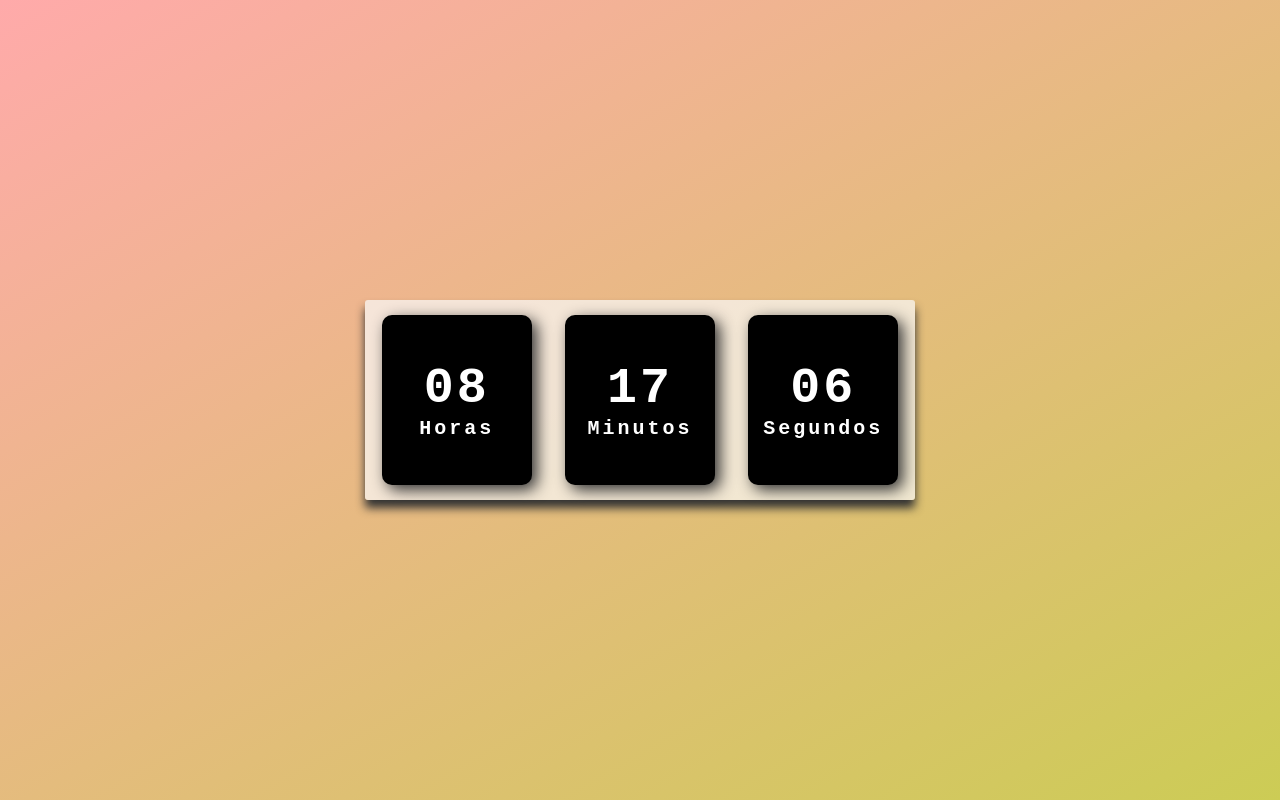
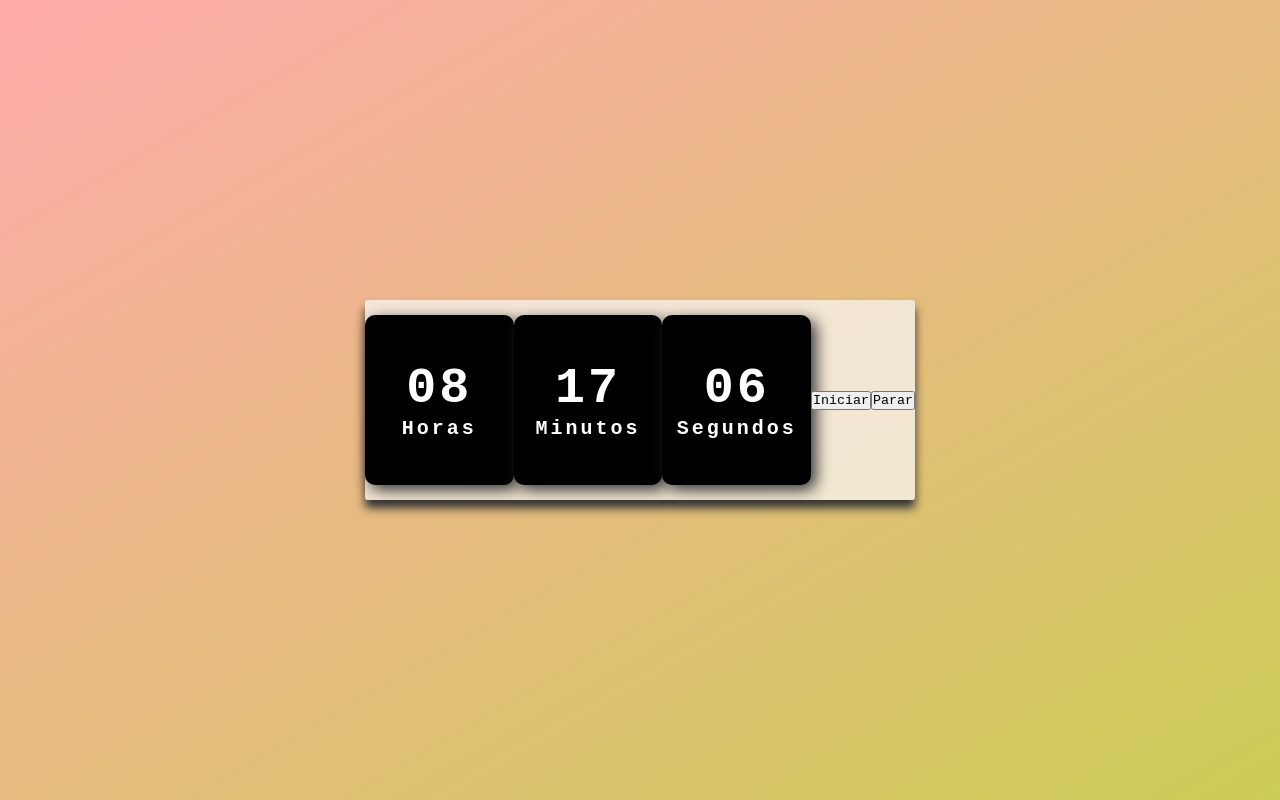
Before and after one commit to Ninho12/cronometro, a plain HTML site: page index.html in a window 1280 px wide. Drawn offline with Linux system fonts and the light colour scheme.

Commit message:
Segundo Commit

```diff
--- a/index.html
+++ b/index.html
@@ -4,7 +4,7 @@
     <meta charset="UTF-8">
     <meta http-equiv="X-UA-Compatible" content="IE=edge">
     <meta name="viewport" content="width=device-width, initial-scale=1.0">
-    <title>Relogio Digital</title>
+    <title>Cronometro Digital</title>
     <link type="text/css" rel="stylesheet" href="style.css" />
 </head>
 <body>
@@ -21,7 +21,8 @@
             <span id="segundos">00</span>
             <span class="tempo">Segundos</span>
         </div>
-
+        <button>Iniciar</button>
+        <button>Parar</button>
     </div>
 
     <script src="script.js">
```
